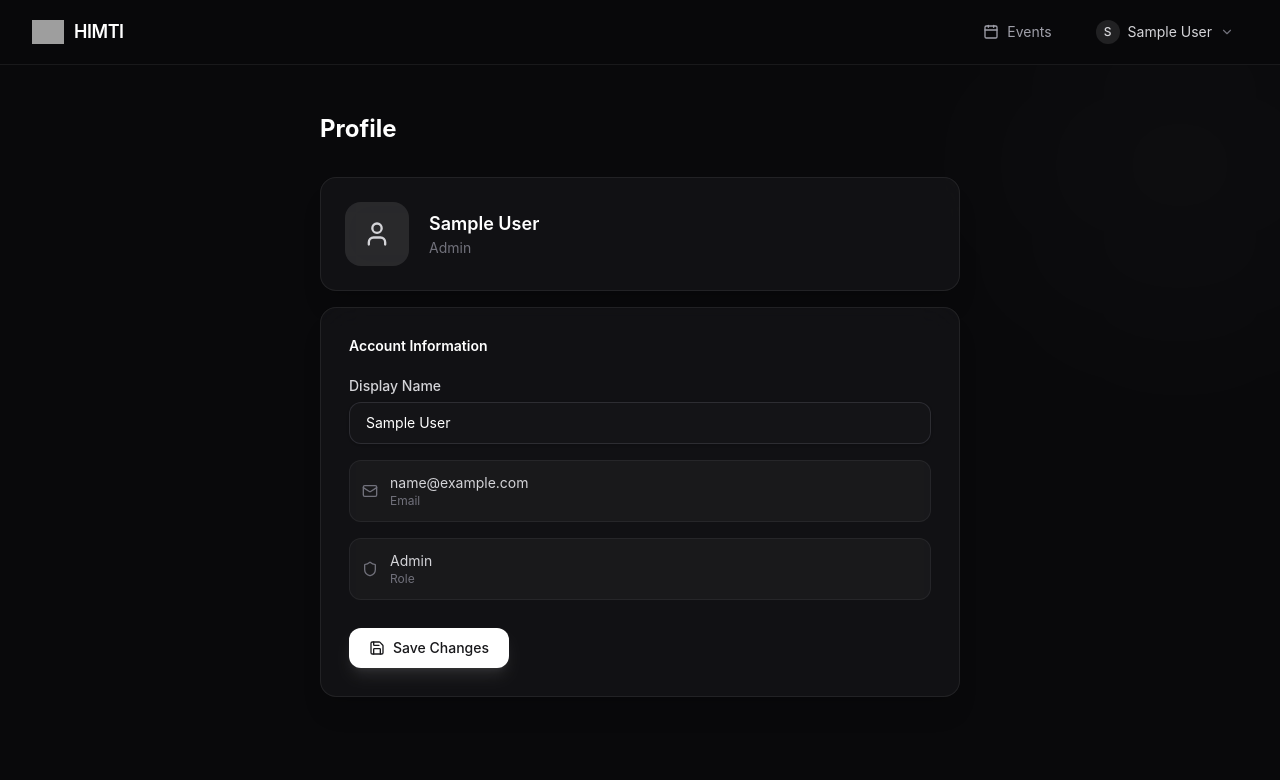
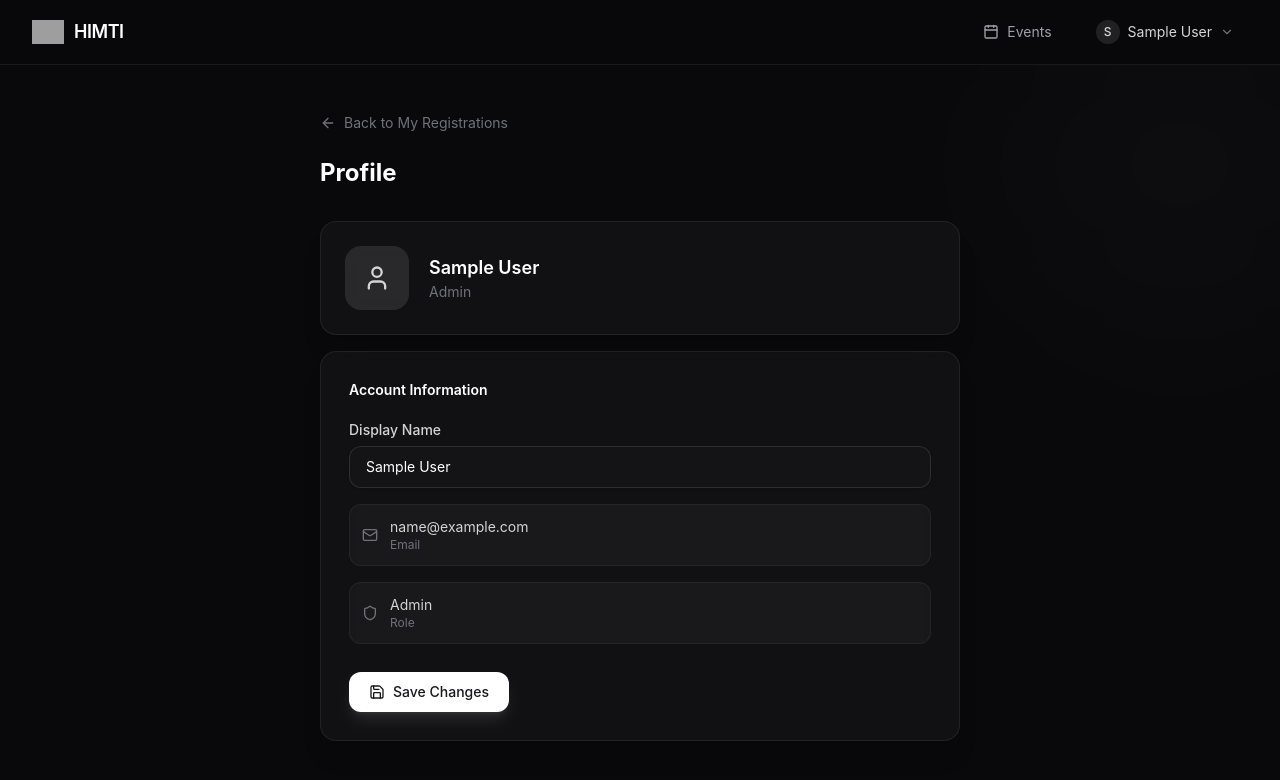
Before and after one commit to geraldmartadinata/pbl-2, a React app in the folder frontend/: page /profile in a window 1280 px wide. Shown: the top 780 px of the page. Built offline with nearby package versions, Linux system fonts and the light colour scheme; sample sign-in values are in the browser's storage; grey boxes are pictures that could not be loaded; the HTML template or start-up script is replaced by a standard one.

Commit message:
feat: add reusable BackButton component — refactored existing back links in Registration and EventDetail, added to UserDashboard and Profile pages

```diff
--- /dev/null
+++ b/frontend/src/components/BackButton.jsx
@@ -0,0 +1,15 @@
+import { useNavigate } from 'react-router-dom'
+import { ArrowLeft } from 'lucide-react'
+
+export default function BackButton({ to = '/', label = 'Back' }) {
+  const navigate = useNavigate()
+  return (
+    <button
+      onClick={() => navigate(to)}
+      className="inline-flex items-center gap-2 text-sm text-zinc-500 hover:text-zinc-300 transition-colors mb-6"
+    >
+      <ArrowLeft className="h-4 w-4" />
+      {label}
+    </button>
+  )
+}
--- a/frontend/src/pages/EventDetail.jsx
+++ b/frontend/src/pages/EventDetail.jsx
@@ -6,7 +6,8 @@ import Card from '../components/Card'
 import Badge from '../components/Badge'
 import Button from '../components/Button'
 import Spinner from '../components/Spinner'
-import { CalendarDays, MapPin, Clock, Users, ArrowLeft, Ticket } from 'lucide-react'
+import BackButton from '../components/BackButton'
+import { CalendarDays, MapPin, Clock, Users, Ticket } from 'lucide-react'
 
 export default function EventDetail() {
   const { id } = useParams()
@@ -36,13 +37,7 @@ export default function EventDetail() {
       </div>
 
       <div className="relative z-10 max-w-4xl mx-auto px-4 py-12">
-        <Link
-          to="/"
-          className="inline-flex items-center gap-2 text-sm text-zinc-500 hover:text-zinc-300 transition-colors mb-6"
-        >
-          <ArrowLeft className="h-4 w-4" />
-          Back to events
-        </Link>
+        <BackButton to="/" label="Back to events" />
 
         <div className="grid lg:grid-cols-3 gap-6">
           {/* Main content */}
--- a/frontend/src/pages/Profile.jsx
+++ b/frontend/src/pages/Profile.jsx
@@ -4,6 +4,7 @@ import { useToast } from '../contexts/ToastContext'
 import Card from '../components/Card'
 import Input from '../components/Input'
 import Button from '../components/Button'
+import BackButton from '../components/BackButton'
 import { User, Mail, Shield, Save } from 'lucide-react'
 
 export default function Profile() {
@@ -31,6 +32,7 @@ export default function Profile() {
       </div>
 
       <div className="relative z-10 max-w-2xl mx-auto px-4 py-12">
+        <BackButton to="/dashboard" label="Back to My Registrations" />
         <h1 className="text-2xl font-bold text-white mb-8">Profile</h1>
 
         <div className="space-y-4">
--- a/frontend/src/pages/Registration.jsx
+++ b/frontend/src/pages/Registration.jsx
@@ -7,7 +7,8 @@ import Card from '../components/Card'
 import Input from '../components/Input'
 import Button from '../components/Button'
 import Spinner from '../components/Spinner'
-import { CalendarDays, MapPin, CheckCircle2, ArrowLeft, Clock } from 'lucide-react'
+import BackButton from '../components/BackButton'
+import { CalendarDays, MapPin, CheckCircle2, Clock } from 'lucide-react'
 
 const DRAFT_KEY = 'reg_draft'
 const initialForm = { full_name: '', nim: '', email: '', line_id: '' }
@@ -88,10 +89,7 @@ export default function Registration() {
       </div>
 
       <div className="relative z-10 max-w-2xl mx-auto px-4 py-12">
-        <button onClick={() => navigate('/')} className="flex items-center gap-2 text-sm text-zinc-500 hover:text-zinc-300 transition-colors mb-6">
-          <ArrowLeft className="h-4 w-4" />
-          Back to events
-        </button>
+        <BackButton to="/" label="Back to events" />
 
         {success ? (
           <Card className="p-11 text-center animate-fade-in">
--- a/frontend/src/pages/UserDashboard.jsx
+++ b/frontend/src/pages/UserDashboard.jsx
@@ -6,6 +6,7 @@ import { formatDate } from '../utils/format'
 import Card from '../components/Card'
 import Badge from '../components/Badge'
 import { PageSpinner } from '../components/Spinner'
+import BackButton from '../components/BackButton'
 import { CalendarDays, Ticket, ArrowRight } from 'lucide-react'
 
 const statusLabel = {
@@ -42,6 +43,7 @@ export default function UserDashboard() {
       </div>
 
       <div className="relative z-10 max-w-4xl mx-auto px-4 py-12">
+        <BackButton to="/" label="Back to Dashboard" />
         <div className="mb-8">
           <h1 className="text-2xl font-bold text-white">My Registrations</h1>
           <p className="text-sm text-zinc-500 mt-1">
```
